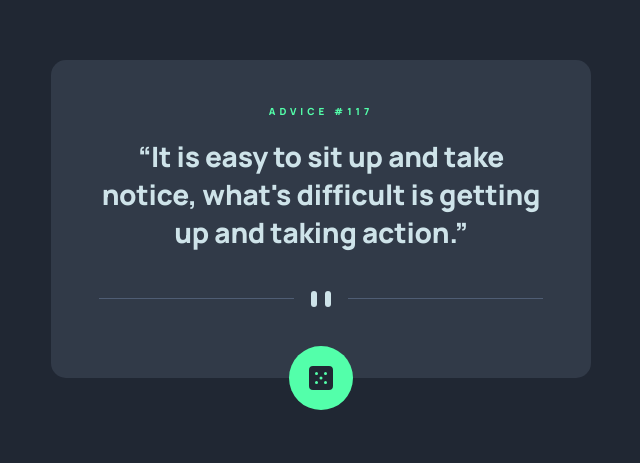
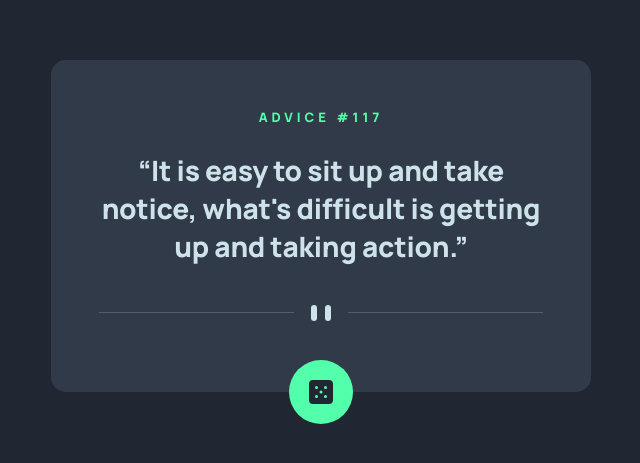
Before and after one commit to vitordiniz22/advice-generator, a website built with Vite: page index.html in a window 1280 px wide. Shown: the part 163-626 px from the top of the page, without its empty margins (319-959 px from the left). Built offline with nearby package versions, Linux system fonts and the light colour scheme.

Commit message:
Update Readme

```diff
--- a/src/style.css
+++ b/src/style.css
@@ -67,7 +67,7 @@ button {
 }
 
 @media (min-width: 768px) {
-  .card_heading {
+  .card__heading {
     font-size: 0.8125rem;
     margin-bottom: 1.6rem;
   }
```
Also changed, not shown: README.md.
